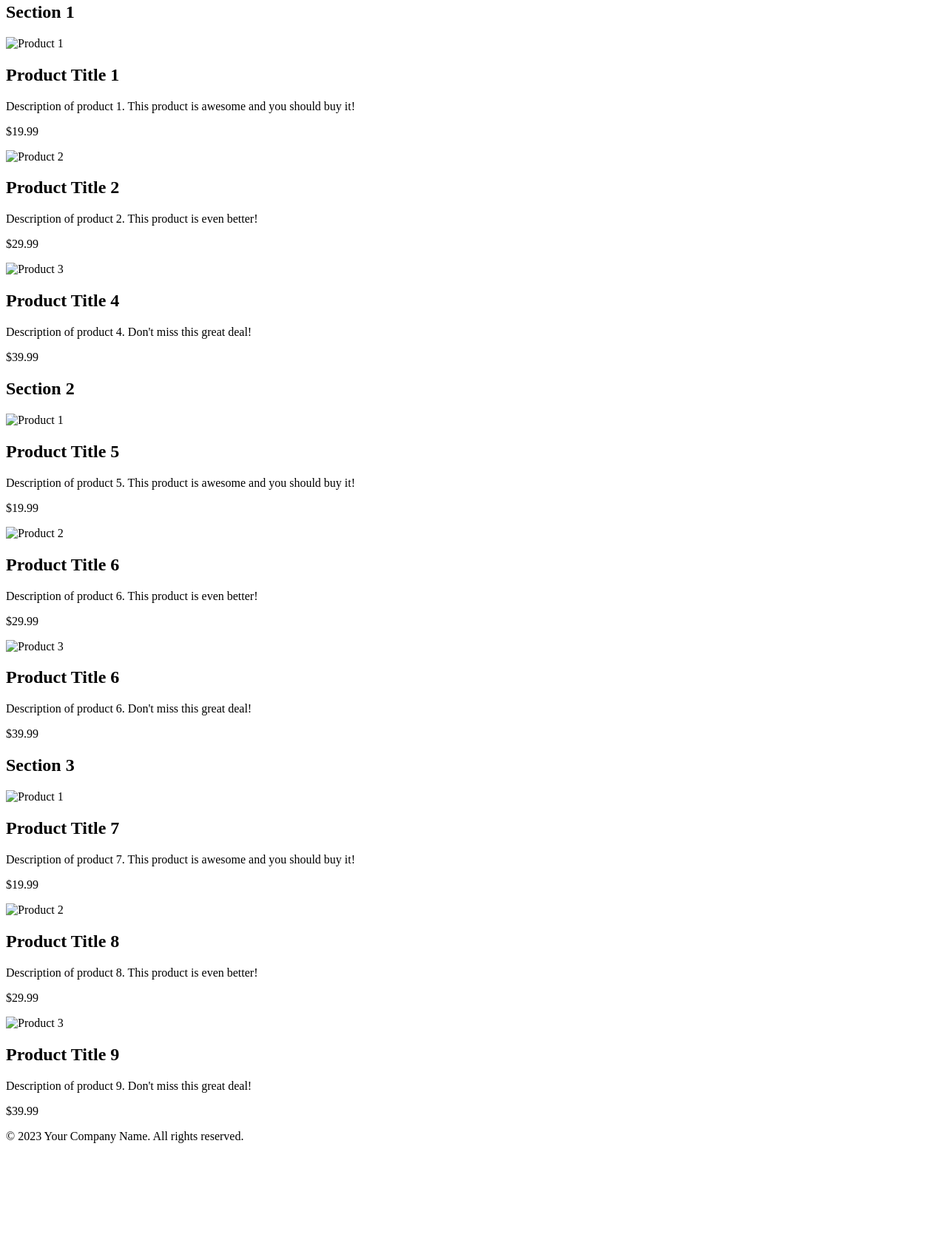
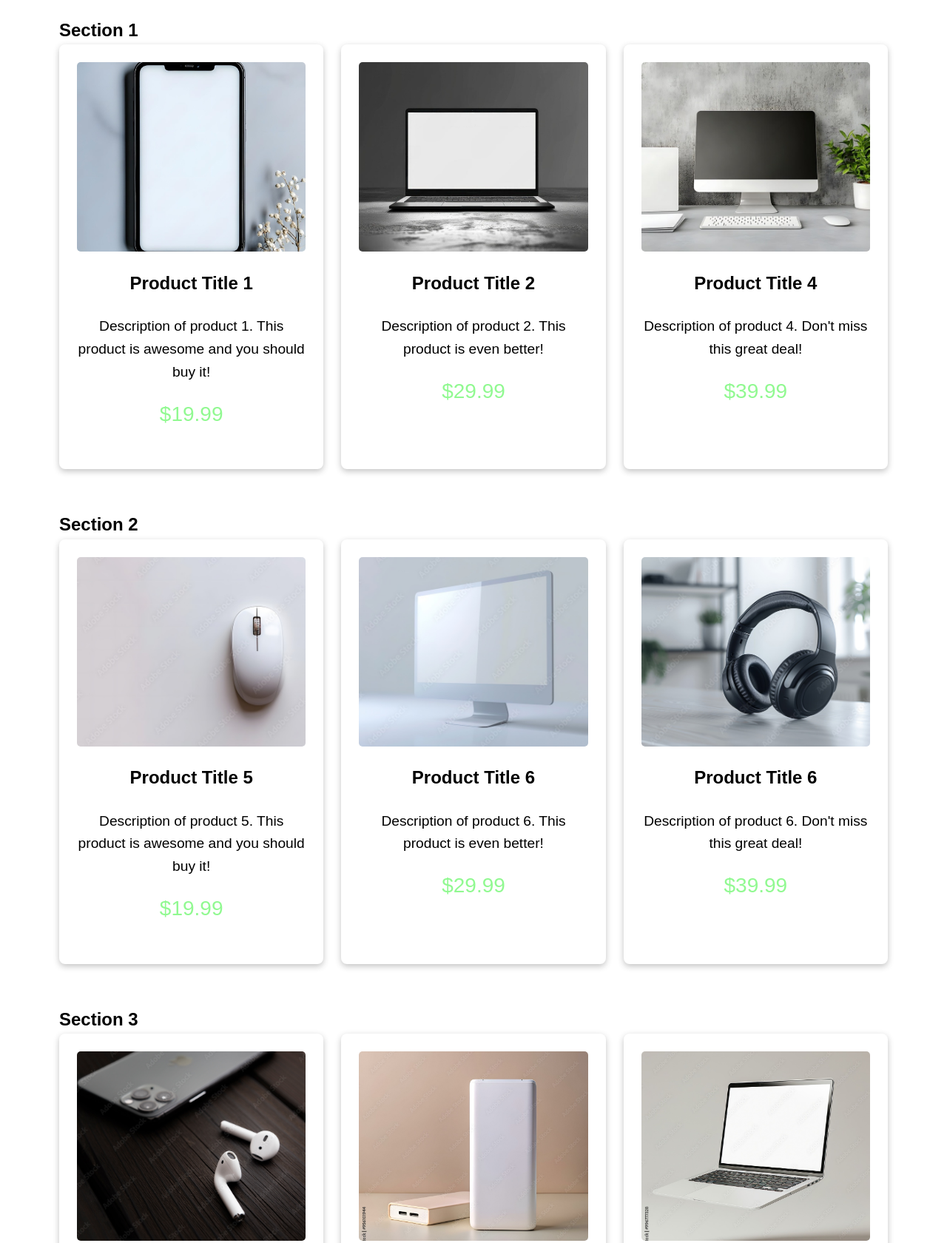
Before and after one commit to selamawitsh/Assessment1_Selamawit_Shimeles_Section2, a plain HTML site: page index.html in a window 1280 px wide. Shown: the part 151-1831 px from the top of the page at 74% size. Before the commit the page ends 1712 px from the top, so only its background shows below. Drawn offline with Linux system fonts and the light colour scheme; the site is published under a folder, as on GitHub Pages, so addresses that start at the root find nothing.

Commit message:
updating a folder path for gihub deploy

```diff
--- a/assets/css/style.css
+++ b/assets/css/style.css
@@ -77,7 +77,8 @@ main {
 
 .product img {
     width: 100%;
-    height: 16em;
+    /* height:auto; */
+    height: 16em; /* Ensures the image scales proportionally based on the original aspect ratio */
     object-fit: cover;
     border-radius: 5px;
     margin-bottom: 1em;
--- a/index.html
+++ b/index.html
@@ -4,7 +4,7 @@
     <meta charset="UTF-8">
     <meta name="viewport" content="width=device-width, initial-scale=1.0">
     <meta name="viewport" content="width=device-width, initial-scale=1.0">
-    <link rel="stylesheet" href="/assets/css/style.css">
+    <link rel="stylesheet" href="./assets/css/style.css">
     <title>Product List</title>
 </head>
 <body>
@@ -23,21 +23,21 @@
         <h2>Section 1</h2>
         <section class="product-list" id="section1">
             <article class="product">
-                <img src="/assets/static/images/image1.png" alt="Product 1">
+                <img src="./assets/static/images/image1.png" alt="Product 1">
                 <h2>Product Title 1</h2>
                 <p>Description of product 1. This product is awesome and you should buy it!</p>
                 <p class="price">$19.99</p>
             </article>
 
             <article class="product">
-                <img src="/assets/static/images/image2.png" alt="Product 2">
+                <img src="./assets/static/images/image2.png" alt="Product 2">
                 <h2>Product Title 2</h2>
                 <p>Description of product 2. This product is even better!</p>
                 <p class="price">$29.99</p>
             </article>
 
             <article class="product">
-                <img src="/assets/static/images/image3.png" alt="Product 3">
+                <img src="./assets/static/images/image3.png" alt="Product 3">
                 <h2>Product Title 4</h2>
                 <p>Description of product 4. Don't miss this great deal!</p>
                 <p class="price">$39.99</p>
@@ -46,21 +46,21 @@
         <h2>Section 2</h2>
         <section class="product-list" id="section2">
             <article class="product">
-                <img src="/assets/static/images/image4.jpeg" alt="Product 1">
+                <img src="./assets/static/images/image4.jpeg" alt="Product 1">
                 <h2>Product Title 5</h2>
                 <p>Description of product 5. This product is awesome and you should buy it!</p>
                 <p class="price">$19.99</p>
             </article>
 
             <article class="product">
-                <img src="/assets/static/images/image5.jpeg" alt="Product 2">
+                <img src="./assets/static/images/image5.jpeg" alt="Product 2">
                 <h2>Product Title 6</h2>
                 <p>Description of product 6. This product is even better!</p>
                 <p class="price">$29.99</p>
             </article>
 
             <article class="product">
-                <img src="/assets/static/images/image6.jpeg" alt="Product 3">
+                <img src="./assets/static/images/image6.jpeg" alt="Product 3">
                 <h2>Product Title 6</h2>
                 <p>Description of product 6. Don't miss this great deal!</p>
                 <p class="price">$39.99</p>
@@ -69,21 +69,21 @@
         <h2>Section 3</h2>
         <section class="product-list" id="section3">
             <article class="product">
-                <img src="/assets/static/images/image7.jpeg" alt="Product 1">
+                <img src="./assets/static/images/image7.jpeg" alt="Product 1">
                 <h2>Product Title 7</h2>
                 <p>Description of product 7. This product is awesome and you should buy it!</p>
                 <p class="price">$19.99</p>
             </article>
 
             <article class="product">
-                <img src="/assets/static/images/image8.jpeg" alt="Product 2">
+                <img src="./assets/static/images/image8.jpeg" alt="Product 2">
                 <h2>Product Title 8</h2>
                 <p>Description of product 8. This product is even better!</p>
                 <p class="price">$29.99</p>
             </article>
 
             <article class="product">
-                <img src="/assets/static/images/image9.jpeg" alt="Product 3">
+                <img src="./assets/static/images/image9.jpeg" alt="Product 3">
                 <h2>Product Title 9</h2>
                 <p>Description of product 9. Don't miss this great deal!</p>
                 <p class="price">$39.99</p>
```
